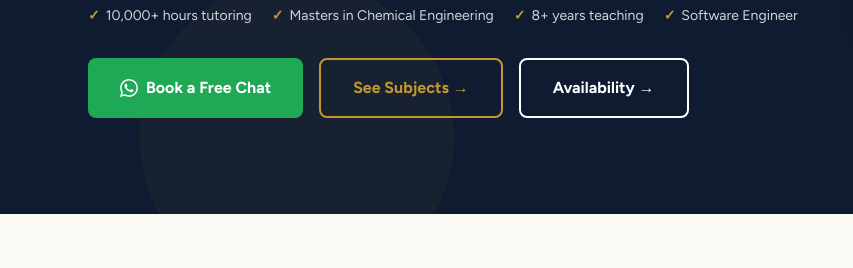
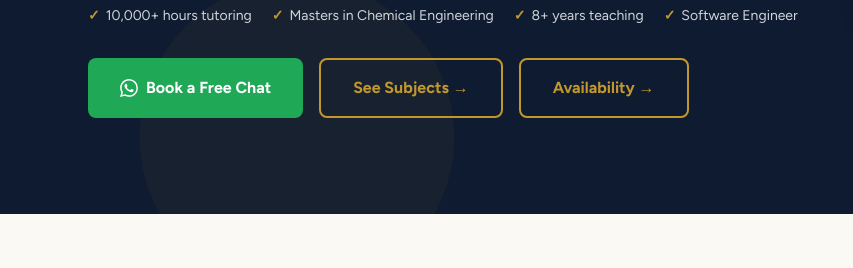
Before and after one commit to JasonRafferty/jasonrafferty.github.io, a website built with Vite: page index.html in a window 1280 px wide. Shown: the part 414-682 px from the top of the page, 0-853 px from the left. Built offline with nearby package versions, Linux system fonts and the light colour scheme; files whose address does not match are found by name.

Commit message:
fix: match Availability button colour to See Subjects

```diff
--- a/index.html
+++ b/index.html
@@ -140,7 +140,7 @@
                 See Subjects &rarr;
               </a>
               <a href="pricing.html"
-                 class="inline-flex items-center justify-center gap-2 border-2 border-white text-white hover:bg-white hover:text-navy font-bold text-base px-8 py-4 rounded-lg transition-colors focus:outline-none focus:ring-2 focus:ring-white focus:ring-offset-2 focus:ring-offset-navy">
+                 class="inline-flex items-center justify-center gap-2 border-2 border-gold text-gold hover:bg-gold hover:text-navy font-bold text-base px-8 py-4 rounded-lg transition-colors focus:outline-none focus:ring-2 focus:ring-gold focus:ring-offset-2 focus:ring-offset-navy">
                 Availability &rarr;
               </a>
             </div>
```
